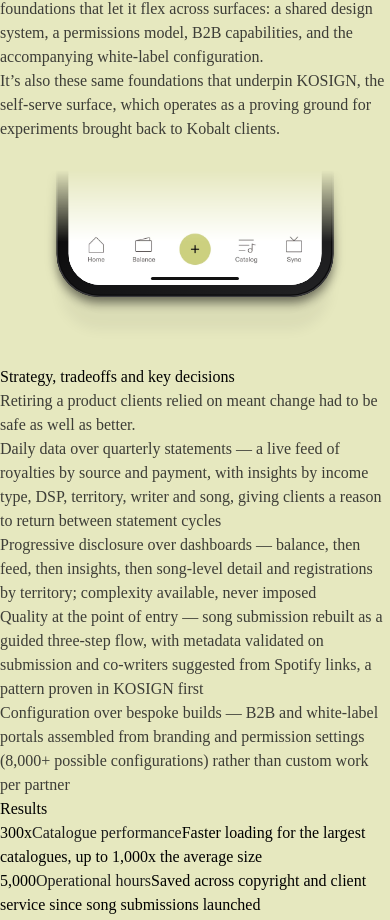
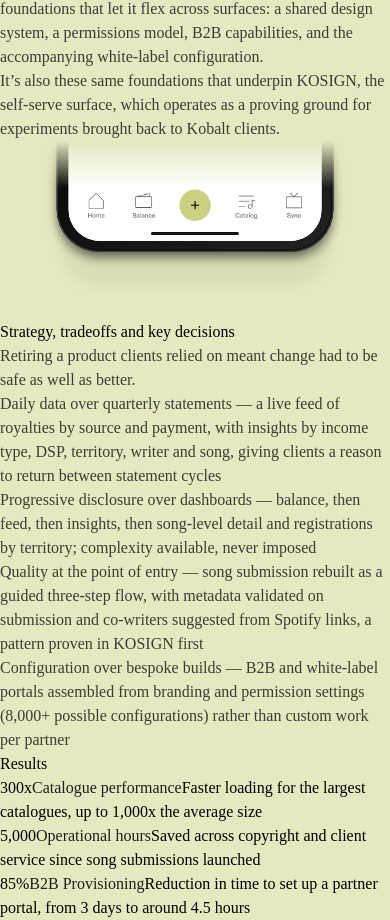
Before and after one commit to littlemench/Alex-Menczykowski-2026, a React (Vite) app in the folder client/: page /work/portal in a window 390 px wide. Shown: the part 1333-2253 px from the top of the page. Built offline with nearby package versions, Linux system fonts and the light colour scheme.

Commit message:
PhoneCrop: shorter fade, image 20% less tall
Co-Authored-By: Claude Opus 5.5 <noreply@anthropic.com>
Claude-Session: https://claude.ai/code/session_01SigVhrdLRtGrdgmbfa9Dr4

```diff
--- a/client/src/components/phone-crop/phone-crop.css
+++ b/client/src/components/phone-crop/phone-crop.css
@@ -1,16 +1,16 @@
 /* PhoneCrop: the bottom of a large phone rising out of the page, after the
    "a Portola adventure" image on dmcg.co/work/tolan. The phone is 71% of the
-   area's width, as on dmcg; the area is a little deeper than their 2:1
-   (57.5% of the width) so the soft shadow below the phone is never cut off. The top fades out to the page colour (whatever it is) with
+   area's width, as on dmcg. The area is 46% as tall as it is wide: a short
+   fade at the top, and enough room below that the shadow is never cut off. The top fades out to the page colour (whatever it is) with
    a mask, so the bezel and screen dissolve upwards. */
 
 .pc {
   container-type: inline-size;
   position: relative;
-  aspect-ratio: 1 / 0.575;
+  aspect-ratio: 1 / 0.46;
   overflow: hidden;
-  -webkit-mask-image: linear-gradient(to bottom, transparent 13%, #000 45%);
-  mask-image: linear-gradient(to bottom, transparent 13%, #000 45%);
+  -webkit-mask-image: linear-gradient(to bottom, transparent 0%, #000 26%);
+  mask-image: linear-gradient(to bottom, transparent 0%, #000 26%);
 }
 
 .pc-phone {
```
